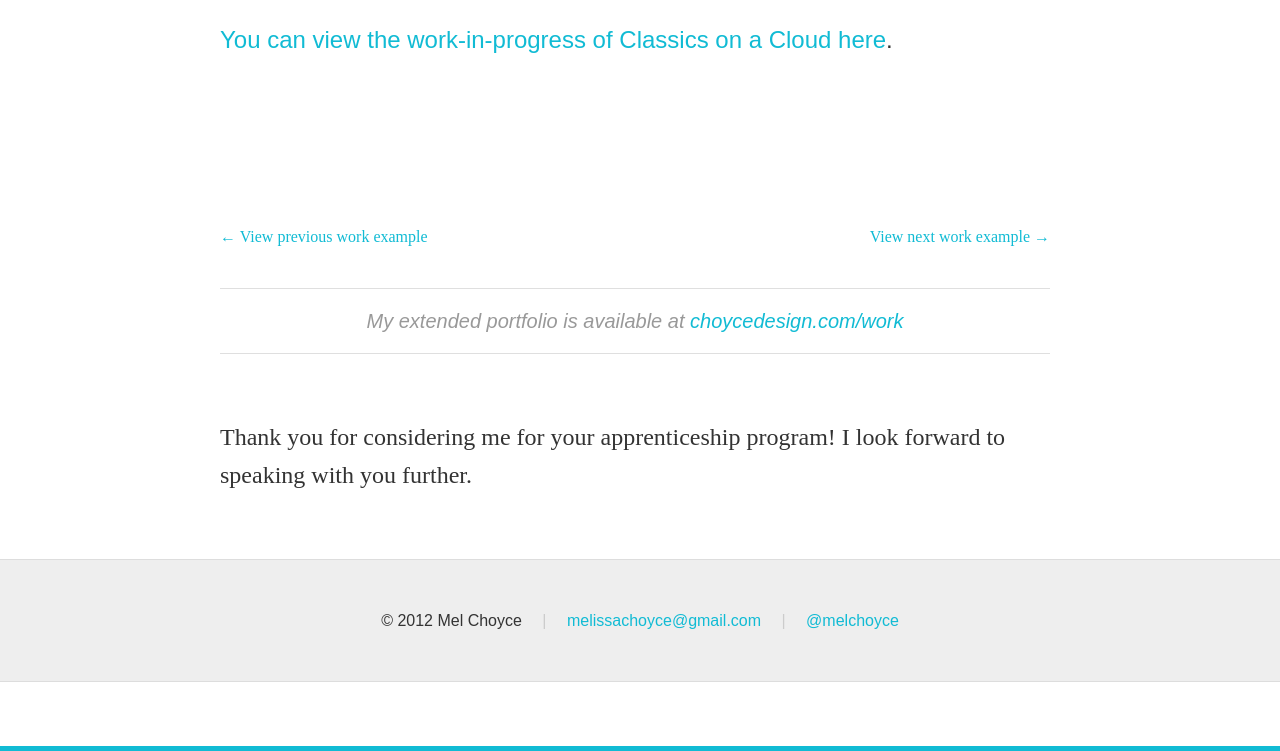
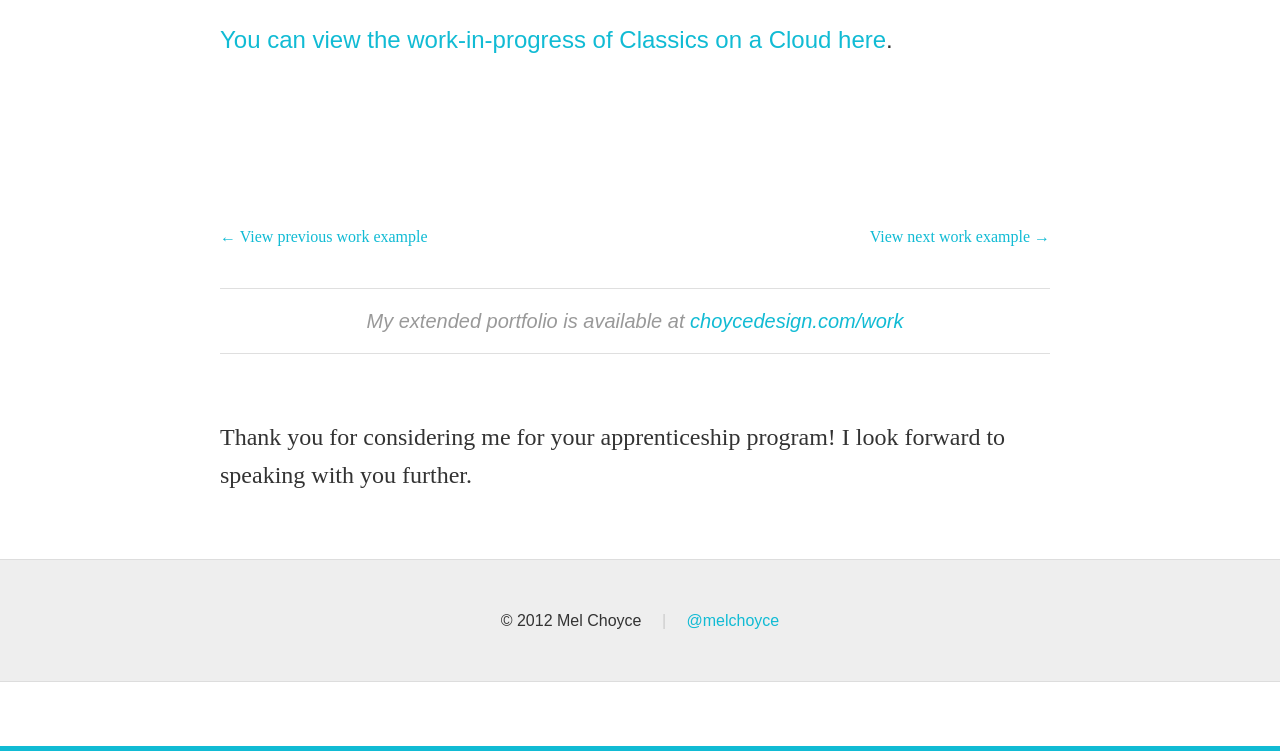
Before and after one commit to melchoyce/fts-aux-app, a plain HTML site: page index.html in a window 1280 px wide. Shown: the part 3342-4093 px from the top of the page. Drawn offline with nearby package versions, Linux system fonts and the light colour scheme.

Commit message:
Update index.html

```diff
--- a/index.html
+++ b/index.html
@@ -122,7 +122,7 @@
 		</article>
 
 		<footer>
-			<p>&copy; 2012 Mel Choyce <span>|</span> <a href="mailto:melissachoyce@gmail.com">melissachoyce@gmail.com</a> <span>|</span> <a href="https://twitter.com/melchoyce">@melchoyce</a>
+			<p>&copy; 2012 Mel Choyce <span>|</span> <a href="https://twitter.com/melchoyce">@melchoyce</a>
 		</footer>
 
         <!-- Additional js -->
```
